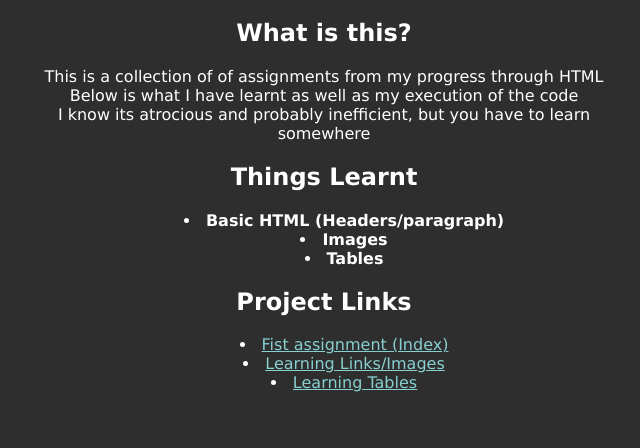
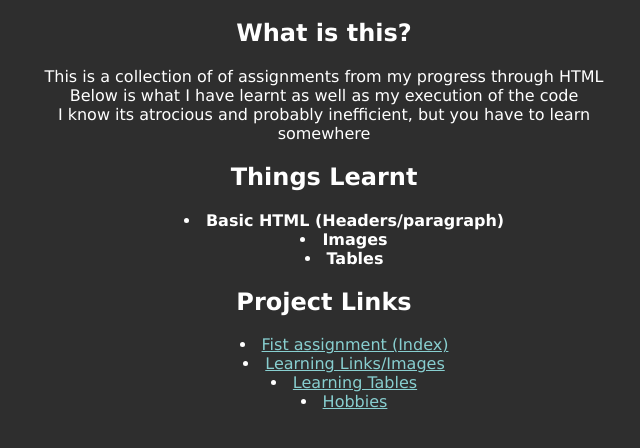
Before and after one commit to PurplePumkiin/Web-Dev, a plain HTML site: page Index.html in a window 1280 px wide. Shown: the part 62-510 px from the top of the page, without its empty margins (316-956 px from the left). Drawn offline with Linux system fonts and the light colour scheme.

Commit message:
Add files via upload

```diff
--- a/Index.html
+++ b/Index.html
@@ -24,6 +24,7 @@
 			<li><a href="Index.html" style="color:#88CFD0">Fist assignment (Index)</a></li>
 			<li><a href="LinksAssignment.html" style="color:#88CFD0">Learning Links/Images</a></li>
 			<li><a href="TableAssignment.html" style="color: #88CFD0">Learning Tables</a></li>
+            <li><a href="Hobbies.html" style="color: #88CFD0">Hobbies</a></li>
 		</ul>
 	</div></center>
 </body>
```
